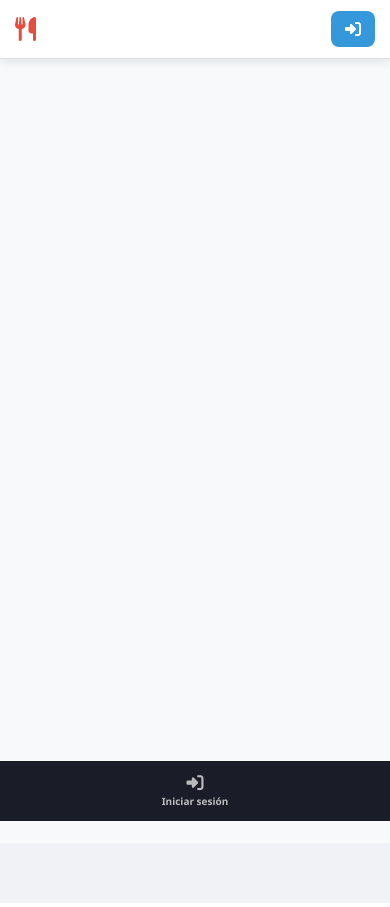
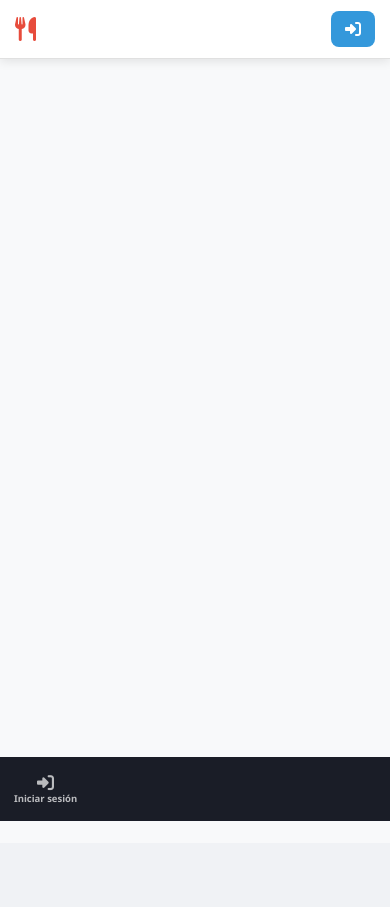
Before and after one commit to jorginhos10/cliente_chefcontrol, a PHP site: template vista/complementos/header.php in a window 390 px wide. Shown: the part 23-930 px from the top of the page. Run offline with PHP 8.4, Linux system fonts and the light colour scheme; the template is opened without the code that fills it: most values are stand-ins (such as "Sample title", 1, 10 or a date in 2020).

Commit message:
ajuste de front responsive

```diff
--- a/assets/css/dashboard.css
+++ b/assets/css/dashboard.css
@@ -238,11 +238,14 @@ body { font-family: var(--font); background: var(--bg); color: var(--dark); }
 
 /* ── Responsive ── */
 @media (max-width: 768px) {
-    .mainContent { margin-left: 0; margin-bottom: 60px; }
-    .sidebar:hover ~ .mainContent { margin-left: 0; }
     .dash-body { grid-template-columns: 1fr; }
     .dash-stats { grid-template-columns: 1fr 1fr; }
     .dash-mods  { grid-template-columns: repeat(4, 1fr); }
+}
+/* El sidebar solo se vuelve barra inferior en teléfono (ver sidebar.css) */
+@media (max-width: 640px) {
+    .mainContent { margin-left: 0; margin-bottom: 64px; }
+    .sidebar:hover ~ .mainContent { margin-left: 0; }
 }
 @media (max-width: 480px) {
     .dash-stats { grid-template-columns: 1fr; }
--- a/assets/css/sidebar.css
+++ b/assets/css/sidebar.css
@@ -242,28 +242,45 @@
 .sb-plan-actions .sb-plan-btn-primary { background: #3498db; color: #fff; }
 .sb-plan-actions .sb-plan-btn-secondary { background: #f1f2f4; color: #444; }
 
-/* Responsive: bottom bar en móvil */
-@media (max-width: 768px) {
+/* Responsive: bottom bar solo en teléfono (las tablets conservan el sidebar lateral) */
+@media (max-width: 640px) {
     .sidebar {
-        width: 100%; height: 60px;
+        width: 100%; height: 64px;
         top: auto; bottom: 0;
         flex-direction: row;
         overflow: visible;
+        padding-bottom: env(safe-area-inset-bottom, 0);
     }
     .sidebar:hover { width: 100%; }
     .sb-logo { display: none; }
     .sb-menu {
         display: flex; flex-direction: row;
-        align-items: center; justify-content: space-around;
-        padding: 0; overflow: visible;
+        align-items: stretch; justify-content: flex-start;
+        padding: 0; overflow-x: auto; overflow-y: hidden;
+        -webkit-overflow-scrolling: touch;
+        scrollbar-width: none;
+        height: 100%;
     }
+    .sb-menu::-webkit-scrollbar { display: none; }
     .sb-sep { display: none; }
-    .sb-item { margin: 0; }
+    .sb-item {
+        margin: 0;
+        flex: 0 0 auto;
+        display: flex;
+        align-items: stretch;
+    }
     .sb-link {
-        flex-direction: column; gap: 3px;
-        padding: 8px 10px; font-size: 10px;
+        flex-direction: column; justify-content: center; gap: 3px;
+        padding: 8px 14px; font-size: 10px;
+        min-width: 62px;
+        border-left: none !important; padding-left: 14px !important;
     }
-    .sb-link span { opacity: 1; transform: none; font-size: 10px; }
+    .sb-item.active .sb-link { background: var(--sb-active); }
+    .sb-link span {
+        opacity: 1; transform: none; font-size: 9.5px;
+        white-space: normal; text-align: center; line-height: 1.15;
+    }
     .sidebar:hover .sb-link span { opacity: 1; transform: none; }
     .sb-link::after { display: none !important; }
+    .sb-crown { position: absolute; top: 4px; right: 8px; margin-left: 0; }
 }
```
Also changed, not shown: assets/css/mesa-pos.css (+33 -3 lines).
